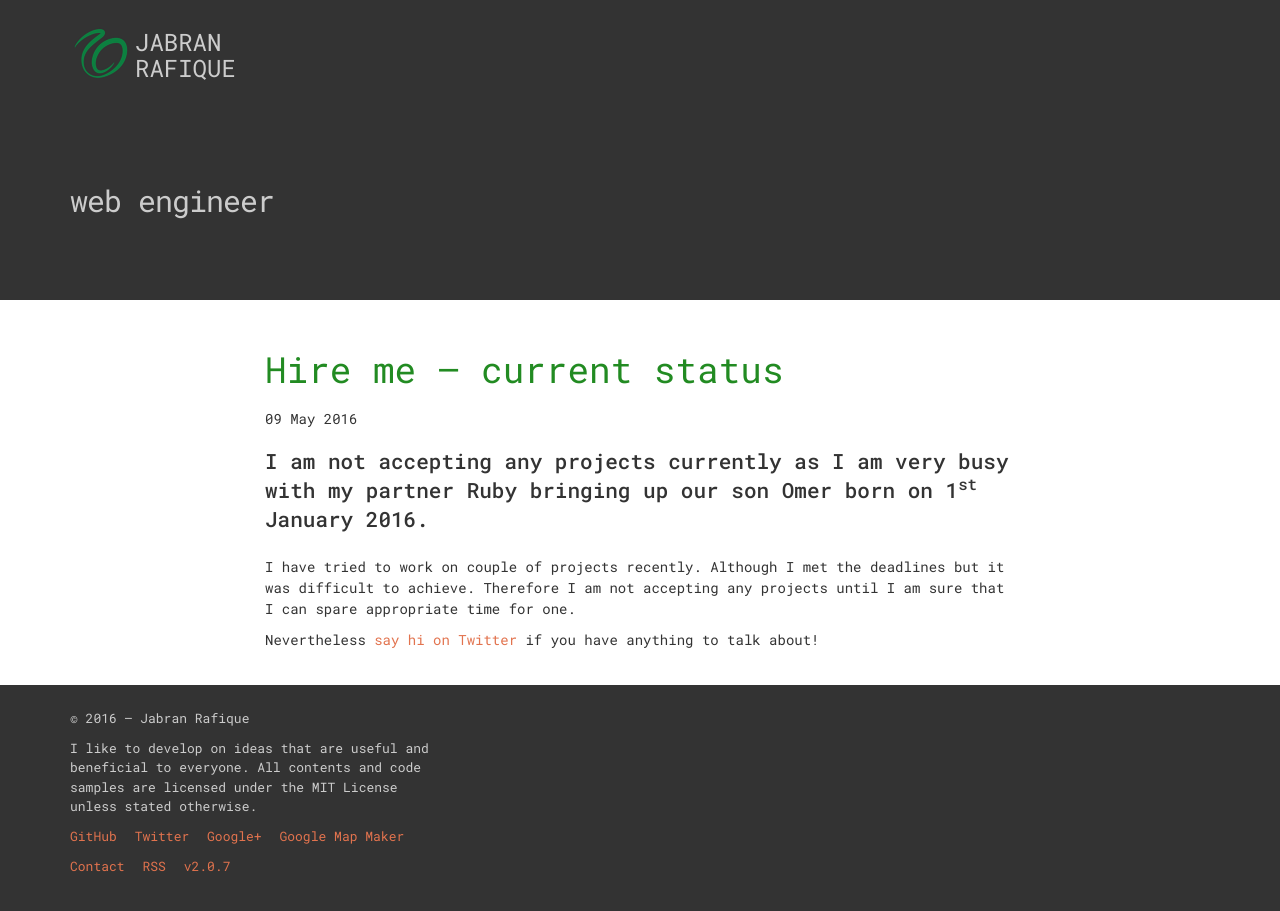
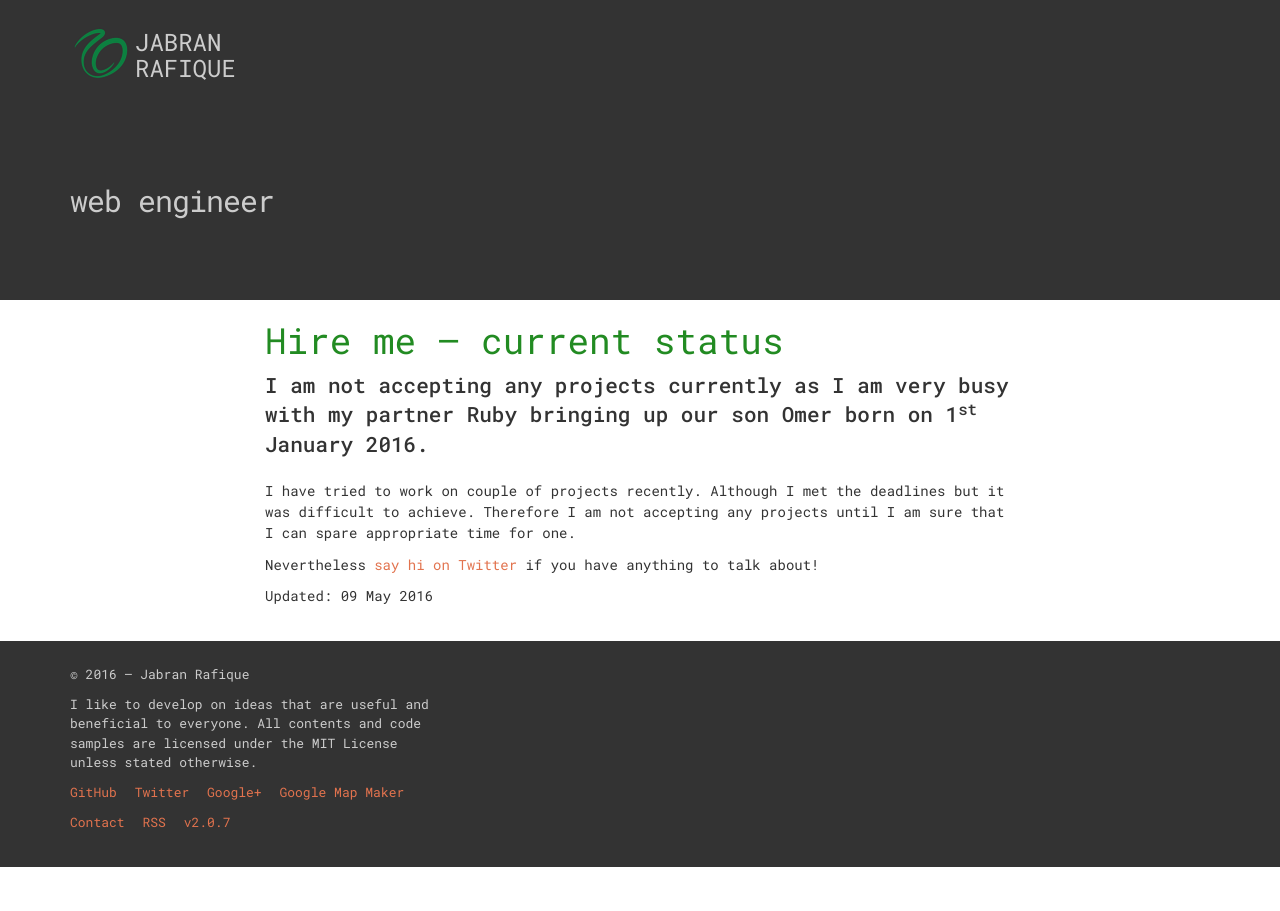
Before and after one commit to jabranr/jabranr.github.io-legacy, a Jekyll site: the page built from hire-me.md, in a window 1280 px wide. Built offline with Jekyll 4.4.1, drawn with Linux system fonts in a browser that asks for light colours; some of the changed lines change nothing that is shown.

Commit message:
update hire status page - issue #19

```diff
--- a/_posts/2016-05-09-hire-me.markdown
+++ b/hire-me.md
@@ -1,5 +1,5 @@
 ---
-layout: post
+layout: page
 title: Hire me &ndash; current status
 date: 2016-05-09 8:00:00
 categories: announcements
@@ -19,3 +19,5 @@ private: true
   <p class="lead">I am currently accepting small projects for <em>weekends</em> only!</p>
   <p>A small project can be a development of a web site, web app or consultancy services for a web projects that can be covered over a/few <strong>weekends</strong> only. If you would like me to involve in any of your awesome project then get in touch via <a href="mailto:{{ site.email }}">email</a> or <a href="https://twitter.com/@{{ site.twitter.username }}">Twitter</a>!</p>
 {% endif %}
+
+<p>Updated: <time datetime="{{ page.date | date_to_xmlschema }}">{{ page.date | date_to_long_string }}</time></p>
```
